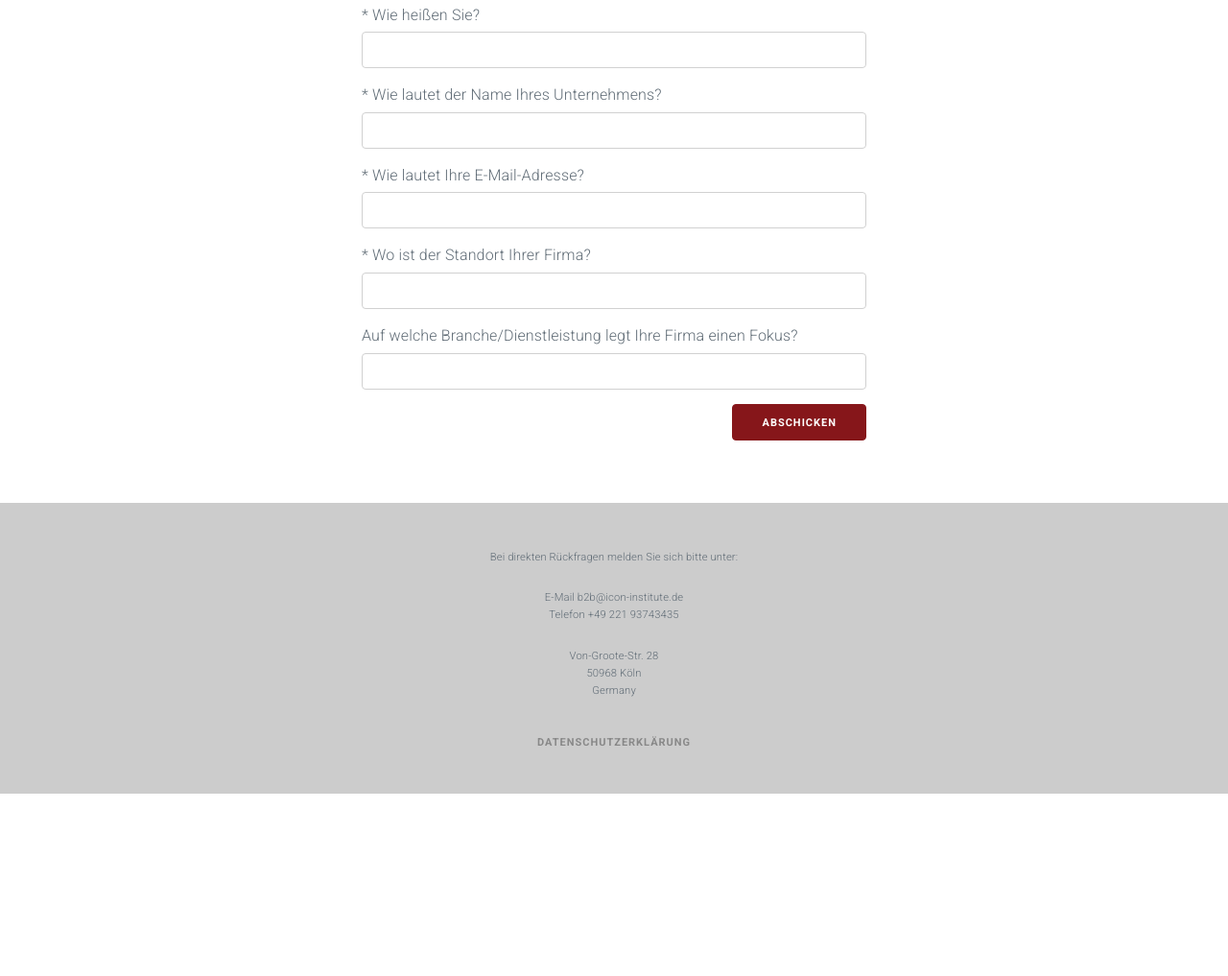
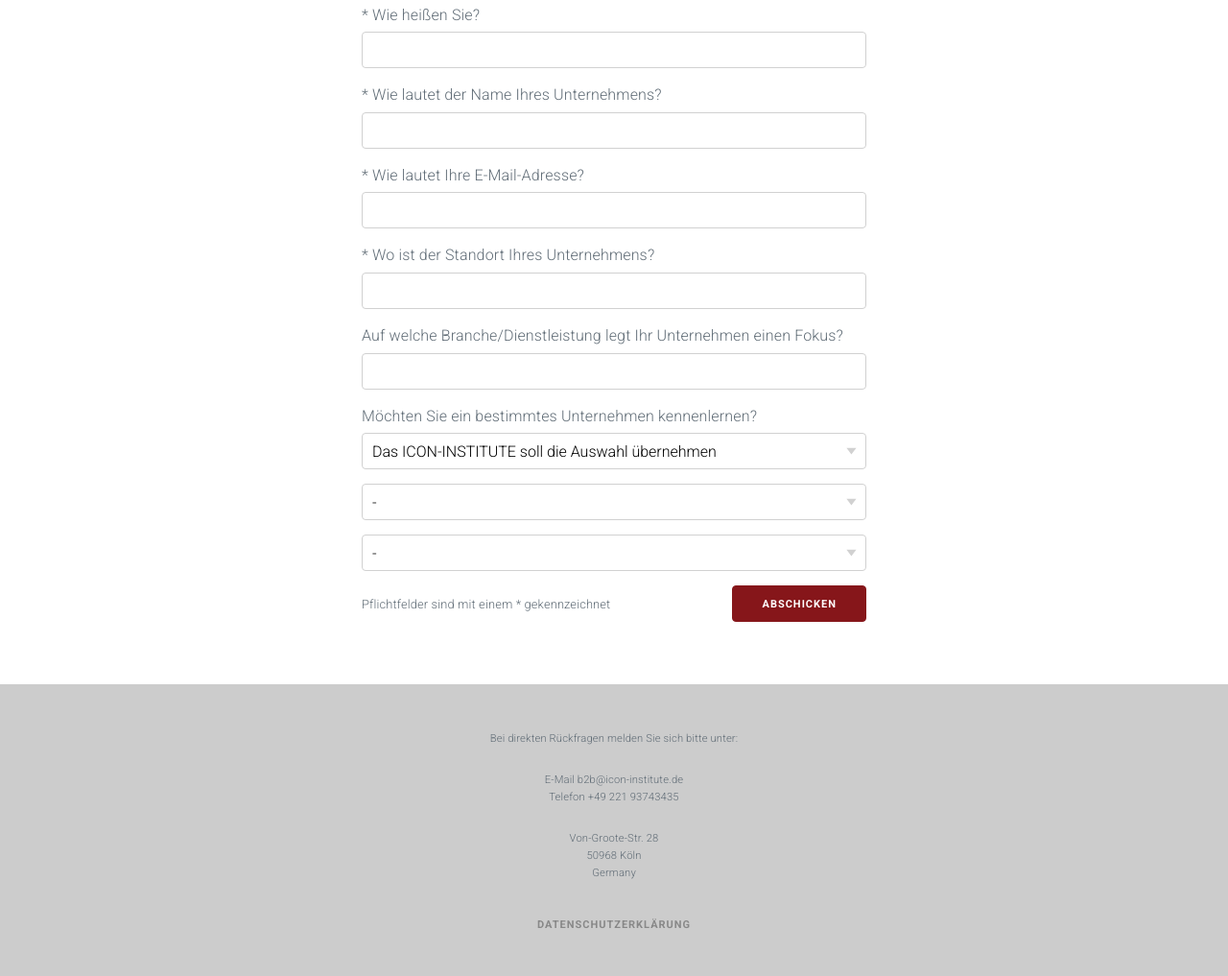
Before and after one commit to kjhnns/b2bMissionGer, a website: page index.html in a window 1280 px wide. Shown: the part 1436-2453 px from the top of the page at 96% size. Before the commit the page ends 2263 px from the top, so only its background shows below. Drawn offline with Linux system fonts and the light colour scheme.

Commit message:
new layout

```diff
--- a/index.html
+++ b/index.html
@@ -116,14 +116,66 @@
                         <input type="text" name="Firma" required>
                         <label>* Wie lautet Ihre E-Mail-Adresse?</label>
                         <input type="email" name="E-Mail" required>
-                        <label>* Wo ist der Standort Ihrer Firma?</label>
+                        <label>* Wo ist der Standort Ihres Unternehmens?</label>
                         <input type="text" name="Standort" required>
-                        <label>Auf welche Branche/Dienstleistung legt Ihre Firma einen Fokus?</label>
+                        <label>Auf welche Branche/Dienstleistung legt Ihr Unternehmen einen Fokus?</label>
                         <input type="text" name="Fokus">
+                        <label>Möchten Sie ein bestimmtes Unternehmen kennenlernen?</label>
+                        <select name="PA Unternehmen 1">
+                            <option>Das ICON-INSTITUTE soll die Auswahl übernehmen</option>
+                            <option>ALTARIQ Systems & Projects</option>
+                            <option>ASAL Technologies</option>
+                            <option>Dimensions Information Technology</option>
+                            <option>EXALT Technologies</option>
+                            <option>iConnect Technologies</option>
+                            <option>ICT Warehouse Software and Communications</option>
+                            <option>Jaffa.Net</option>
+                            <option>Mozn</option>
+                            <option>Palestine Consulate Center PCC/MAF</option>
+                            <option>Professionals For IT Services (PITS)</option>
+                            <option>ProGineer Technologies</option>
+                            <option>UnitOne Software and Communications</option>
+                            <option>VISIONPLUS Software and Communications</option>
+                        </select>
+                        <select name="PA Unternehmen 2">
+                            <option>-</option>
+                            <option>ALTARIQ Systems & Projects</option>
+                            <option>ASAL Technologies</option>
+                            <option>Dimensions Information Technology</option>
+                            <option>EXALT Technologies</option>
+                            <option>iConnect Technologies</option>
+                            <option>ICT Warehouse Software and Communications</option>
+                            <option>Jaffa.Net</option>
+                            <option>Mozn</option>
+                            <option>Palestine Consulate Center PCC/MAF</option>
+                            <option>Professionals For IT Services (PITS)</option>
+                            <option>ProGineer Technologies</option>
+                            <option>UnitOne Software and Communications</option>
+                            <option>VISIONPLUS Software and Communications</option>
+                        </select>
+                        <select name="PA Unternehmen 3">
+                            <option>-</option>
+                            <option>ALTARIQ Systems & Projects</option>
+                            <option>ASAL Technologies</option>
+                            <option>Dimensions Information Technology</option>
+                            <option>EXALT Technologies</option>
+                            <option>iConnect Technologies</option>
+                            <option>ICT Warehouse Software and Communications</option>
+                            <option>Jaffa.Net</option>
+                            <option>Mozn</option>
+                            <option>Palestine Consulate Center PCC/MAF</option>
+                            <option>Professionals For IT Services (PITS)</option>
+                            <option>ProGineer Technologies</option>
+                            <option>UnitOne Software and Communications</option>
+                            <option>VISIONPLUS Software and Communications</option>
+                        </select>
                         <input type="hidden" name="_next" value="https://b2b.icon-institute.de/danke.html">
                         <p style="text-align: right;">
+                            <small style="float:left;margin-top:10px">Pflichtfelder sind mit einem * gekennzeichnet</small>
                             <input class="button-red" type="submit" value="Abschicken">
                         </p>
+
+
                     </fieldset>
                 </form>
             </div>
```
